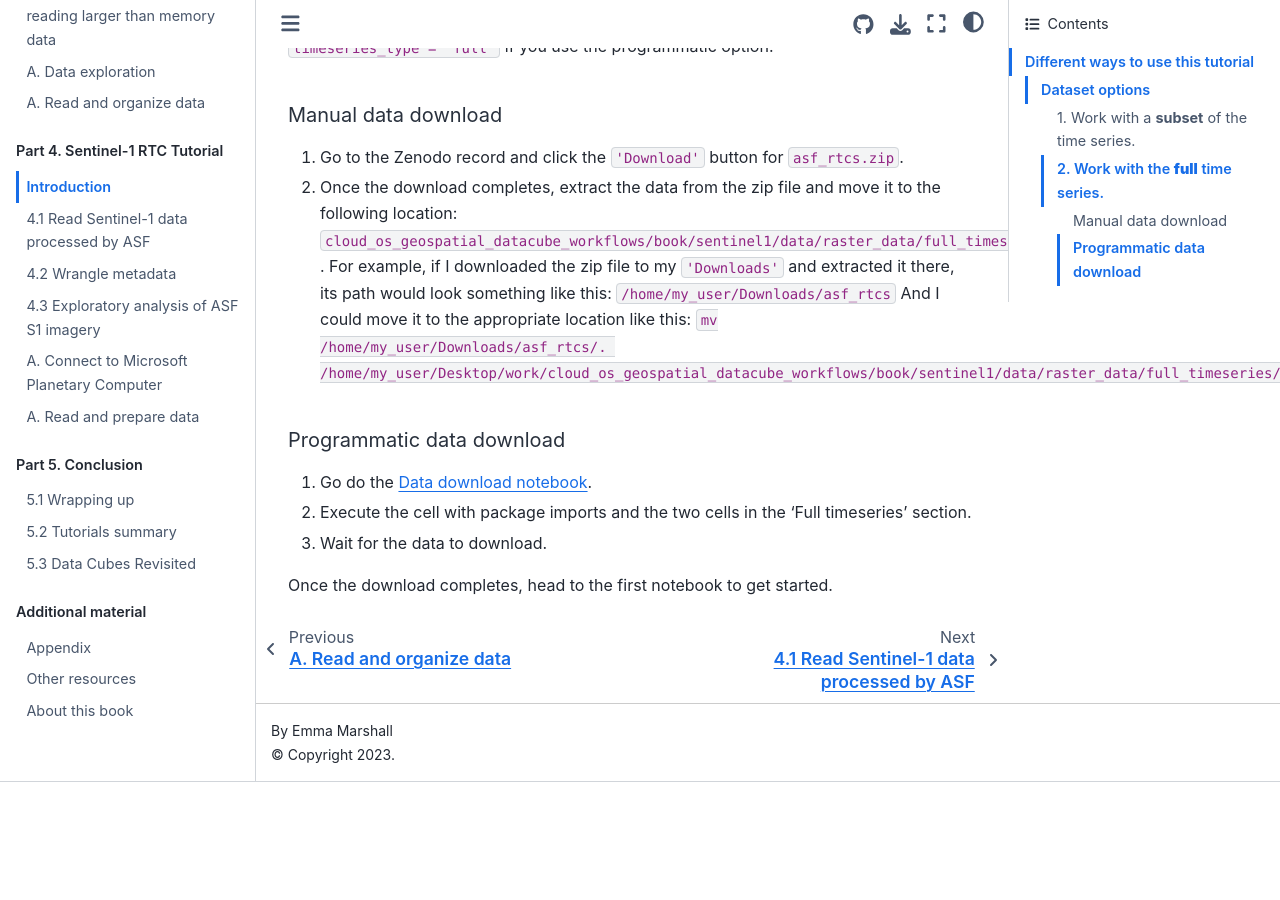
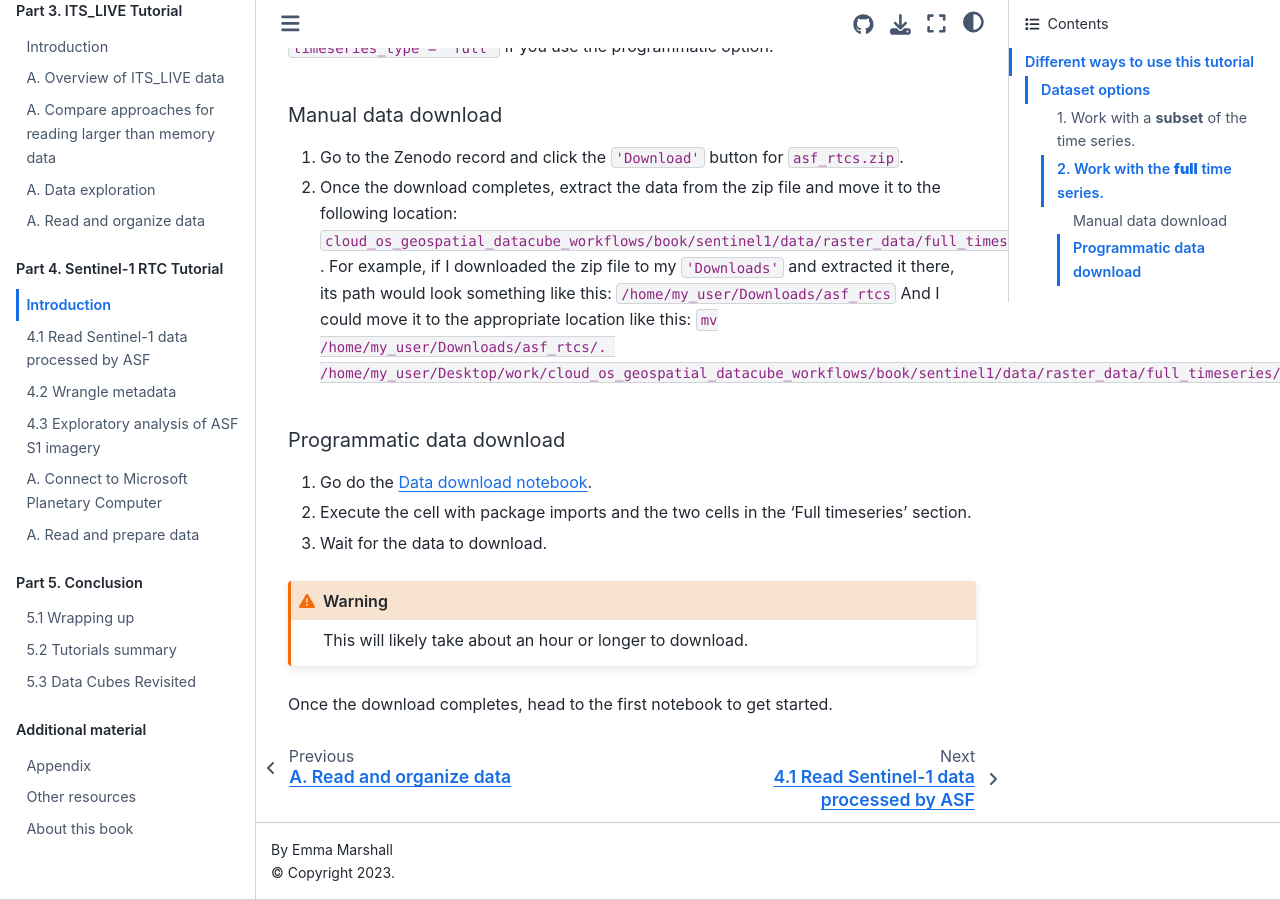
Before and after one commit to e-marshall/tutorials, a Jupyter Book: the page built from book/sentinel1/s1_intro.md, in a window 1280 px wide and 900 px high, scrolled down 2569 px. Built offline with Jupyter Book 1.0.4 settings and Sphinx 7.4.7 and the Sphinx Book theme 1.1.4, drawn with Linux system fonts in a browser that asks for light colours; pages that are not in the unit, such as notebooks, are missing from menus; before the commit the page ends 3351 px from its top, so only the background shows below that.

Commit message:
add note about download time

```diff
--- a/book/sentinel1/s1_intro.md
+++ b/book/sentinel1/s1_intro.md
@@ -104,5 +104,7 @@
 1. Go do the [Data download notebook](nbs/download_zenodo_data_curl.ipynb).
 2. Execute the cell with package imports and the two cells in the 'Full timeseries' section.
 3. Wait for the data to download.
-
+:::{warning}
+This will likely take about an hour or longer to download.
+:::
 Once the download completes, head to the first notebook to get started.
```
